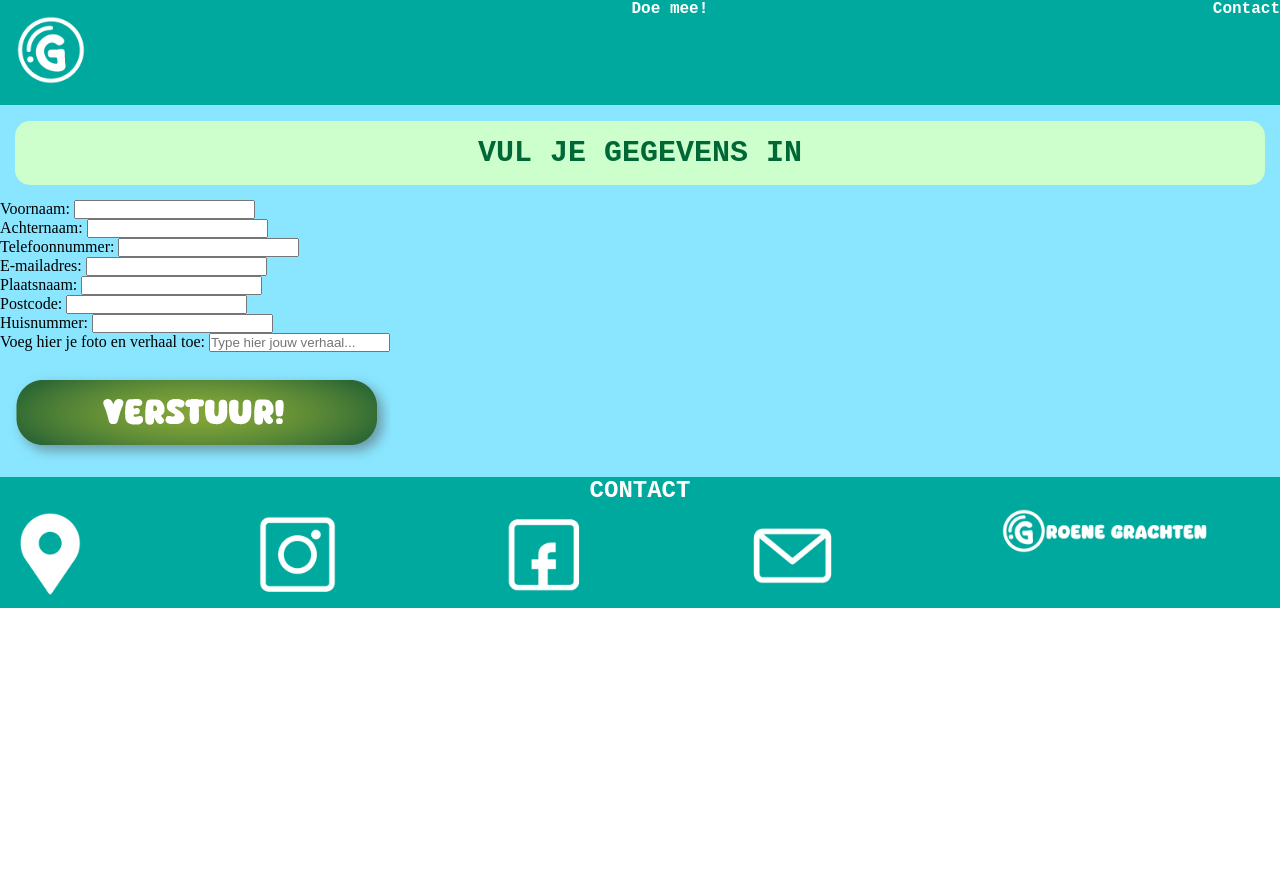
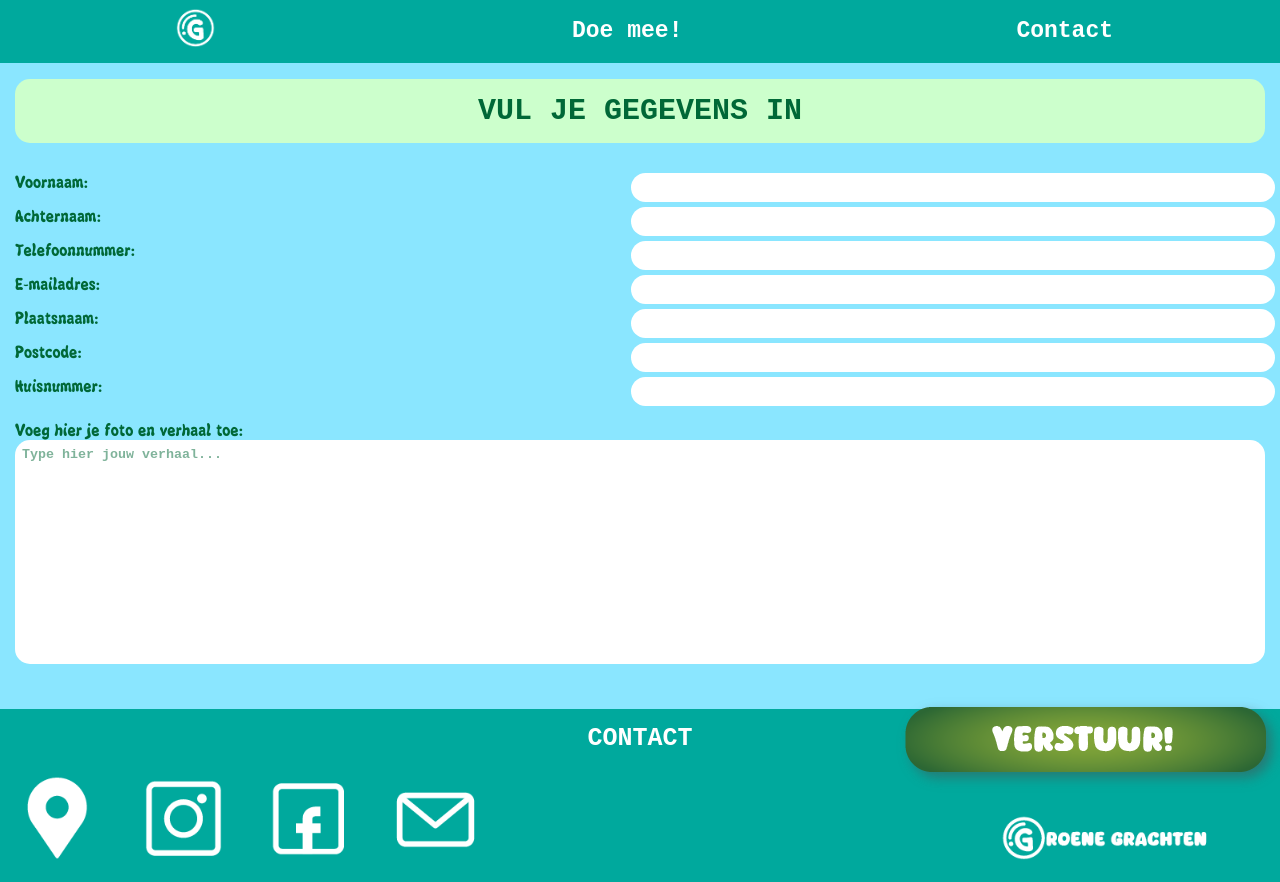
Before and after one commit to NienkeBuursink/code, a plain HTML site: page gegevens.html in a window 1280 px wide. Before the commit the page ends 800 px from the top, so only its background shows below. Drawn offline with Linux system fonts and the light colour scheme.

Commit message:
yeeee
yeeee

```diff
--- a/gegevens.html
+++ b/gegevens.html
@@ -24,7 +24,7 @@
     <form>
         <div class="invullen">
             <label for="voornaam">Voornaam:</label>
-            <input type="text">
+            <input type="text" id="voornaam">
         </div>
 
         <div class="invullen">
@@ -34,7 +34,7 @@
 
         <div class="invullen">
             <label for="telnummer">Telefoonnummer:</label>
-            <input type="text" id="telnummer">
+            <input type="text" id="telefoonnummer">
         </div>
 
         <div class="invullen">
@@ -57,24 +57,32 @@
             <input type="text" id="huisnummer">
         </div>
 
-        <div class="invullen">
+        <div class="invullen2">
             <label for="typen">Voeg hier je foto en verhaal toe:</label>
             <input type="text" id="typen"
             placeholder="Type hier jouw verhaal...">
         </div>
     </form>
 
-    <a href="bedankt.html"><img src="images/bverstuur.png" alt="Klik hier om te versturen!"></a>
+    <div id="knoppie2">
+        <a href="bedankt.html"><img src="images/bverstuur.png" alt="Klik hier om te versturen!"></a>
+    </div>
+
     </main>
 
     <footer id="bottom">
         <h2>CONTACT</h2>
         <ul>
-            <li><a href="#"><img src="images/maps.png" alt="locatie logo"></a></li>
-            <li><a href="#"><img src="images/insta.png" alt="instagram logo"></a></li>
-            <li><a href="#"><img src="images/facebook.png" alt="facebook logo"></a></li>
-            <li><a href="#"><img src="images/mail.png" alt="e-mail logo"></a></li>
-            <li><img src="images/naamlogo.png" alt="Groene grachten logo"></li>
+            <div class="iconen">
+                <li><a href="https://www.google.com/maps/place/Leliegracht/@52.3753015,4.8848117,18z/data=!3m1!4b1!4m6!3m5!1s0x47c609c500cb7c3d:0x469efccd4a6bf32b!8m2!3d52.3752928!4d4.8861049!16s%2Fg%2F120mnlg2?entry=ttu">
+                    <img src="images/maps.png" alt="locatie logo"></a></li>
+                <li><a href="#"><img src="images/insta.png" alt="instagram logo"></a></li>
+                <li><a href="#"><img src="images/facebook.png" alt="facebook logo"></a></li>
+                <li><a href="#"><img src="images/mail.png" alt="e-mail logo"></a></li>
+            </div>
+            <div class="naamlogo">
+                <li><img src="images/naamlogo.png" alt="Groene grachten logo"></li>
+            </div>
         </ul>
     </footer>
 </body>
--- a/style.css
+++ b/style.css
@@ -10,6 +10,10 @@ img {
     max-width: 80%;
 }
 
+body {
+    background-color: #00a99d;
+}
+
 /* fonts */
 @font-face {
     font-family: Sobiscuit;
@@ -18,6 +22,8 @@ img {
     src: url(fonts/jmh_typewriter_dry/);
     font-family: Caviar Dreams;
     src: url(fonts/caviar_dreams/CaviarDreams_Bold.ttf);
+    font-family: Bubblegun;
+    src: url(fonts/bubblegun/bubblegun.ttf);
 }
 
 
@@ -27,7 +33,8 @@ header ul {
     background-color: #00a99d;
     list-style: none;
     display: flex;
-    justify-content: space-between;
+    justify-content: space-around;
+    align-items: center;
 }
 
 header li a, header li {
@@ -35,6 +42,11 @@ header li a, header li {
     text-decoration: none;
     font-family: Typewriter dry, 'Courier New', Courier, monospace;
     font-weight: bold;
+    font-size: 23px;
+}
+
+header img {
+    max-height: 70px;
 }
 
 
@@ -44,6 +56,7 @@ header li a, header li {
 main {
     background-color: #8ae6ff;
     padding-top: 1px;
+    padding-bottom: 30px;
 }
 
 h1 {
@@ -60,16 +73,29 @@ h1 {
 
 h2 {
     color: #006837;
-    font-family: Typewriter Dry, 'Courier New', Courier, monospace;
+    font-family: bubblegun, 'Courier New', Courier, monospace;
+    padding: 15px;
+    font-size: 25px;
 }
 
 p {
     color: #006837;
     background-color: white;
     font-family: Caviar Dreams, Verdana, Geneva, Tahoma, sans-serif;
+    font-weight: bold;
     margin: 15px;
     border-radius: 15px;
     padding: 15px;
+    font-size: 13px;
+}
+
+.p1 {
+    text-align: center;
+}
+
+.knoppie a {
+    display: flex;
+    justify-content: center;
 }
 
 /* index */
@@ -77,6 +103,13 @@ p {
 .indexfoto {
     display: flex;
     justify-content: center;
+}
+
+.indexfoto img {
+    max-width: 40%;
+    margin: 15px;
+    margin-right: 0;
+    border-radius: 15px;
 }
 
 /* doemee */
@@ -87,19 +120,94 @@ p {
     border-radius: 15px;
     margin: 15px;
     padding: 15px;
+    font-family: Caviar Dreams, 'Courier New', Courier, monospace;
+    font-weight: bold;
 }
 
-.wattedoen {
-    font-family: Caviar Dreams, 'Courier New', Courier, monospace;
+.wattedoen h2 {
+    padding: 0;
+    padding-bottom: 15px;
+}
+
+.wattedoen ul {
+    list-style-type: circle;
+    margin: 15px;
+    margin-top: 0%;
+    font-size: 13px;
+}
+
+.wattedoen li {
+    margin-bottom: 10px;
 }
 
 .winnaars ul {
     list-style: none;
+}
 
+.winnaars li {
+    margin: 15px;
+}
+
+.winnaars img {
+    border-radius: 15px;
+    min-width: 100%;
 }
 
 /* gegevens */
 
+form {
+    margin-top: 30px;
+}
+
+input {
+    border-radius: 15px;
+    border-color: transparent;
+    padding: 5px;
+    color: #006837;
+    font-family: caviar dreams, 'Courier New', Courier, monospace;
+    font-weight: bold;
+    width: 50%;
+    outline: none;
+}
+
+input:focus {
+    border: 2px solid #006837;
+}
+
+.invullen {
+    margin: 5px;
+    margin-left: 15px;
+    display: flex;
+    justify-content: space-between;
+    font-family: bubblegun, 'Courier New', Courier, monospace;
+    color: #006837;
+}
+
+.invullen2 {
+    margin: 15px;
+    display: flex;
+    flex-direction: column;
+    font-family: bubblegun, 'Courier New', Courier, monospace;
+    color: #006837;
+}
+
+.invullen2 input {
+    padding-bottom: 200px;
+    width: auto;
+}
+
+::placeholder {
+    color: #006837;
+    font-family: caviar dreams, 'Courier New', Courier, monospace;
+    font-weight: bold;
+    opacity: 0.5;
+}
+
+#knoppie2 img {
+    position: fixed;
+    bottom: 0;
+    right: 0;
+}
 
 /* bedankt */
 
@@ -107,12 +215,15 @@ p {
     display: block;
     margin-left: auto;
     margin-right: auto;
+    max-width: 50%;
 }
 
-.buttons {
-    display: flex;
-    flex-direction: column;
-    align-items: center;
+.p2 p {
+    text-align: center;
+    background-color: transparent;
+    font-size: 16px;
+    margin-bottom: 0%;
+    padding-bottom: 0%;
 }
 
 /* footer */
@@ -121,14 +232,33 @@ footer {
     background-color: #00a99d;
 }
 
+footer h2 {
+    color: white;
+    display: flex;
+    justify-content: center;
+    font-family: typewriter dry, 'Courier New', Courier, monospace;
+}
+
 footer ul {
     list-style: none;
+    padding-bottom: 10px;
     display: flex;
     justify-content: space-between;
 }
 
-footer h2 {
-    color: white;
+.iconen {
     display: flex;
-    justify-content: center;
+    justify-content: flex-start;
+    max-width: 60%;
+    margin-left: 7px;
 }
+
+.iconen img {
+    min-width: 50px;
+}
+
+.naamlogo {
+    display: flex;
+    align-items: end;
+    max-width: 35%;
+}
```
Also changed, not shown: bedankt.html (+14 -7 lines), doemee.html (+13 -1 lines), index.html (+11 -1 lines), 1 other file.
